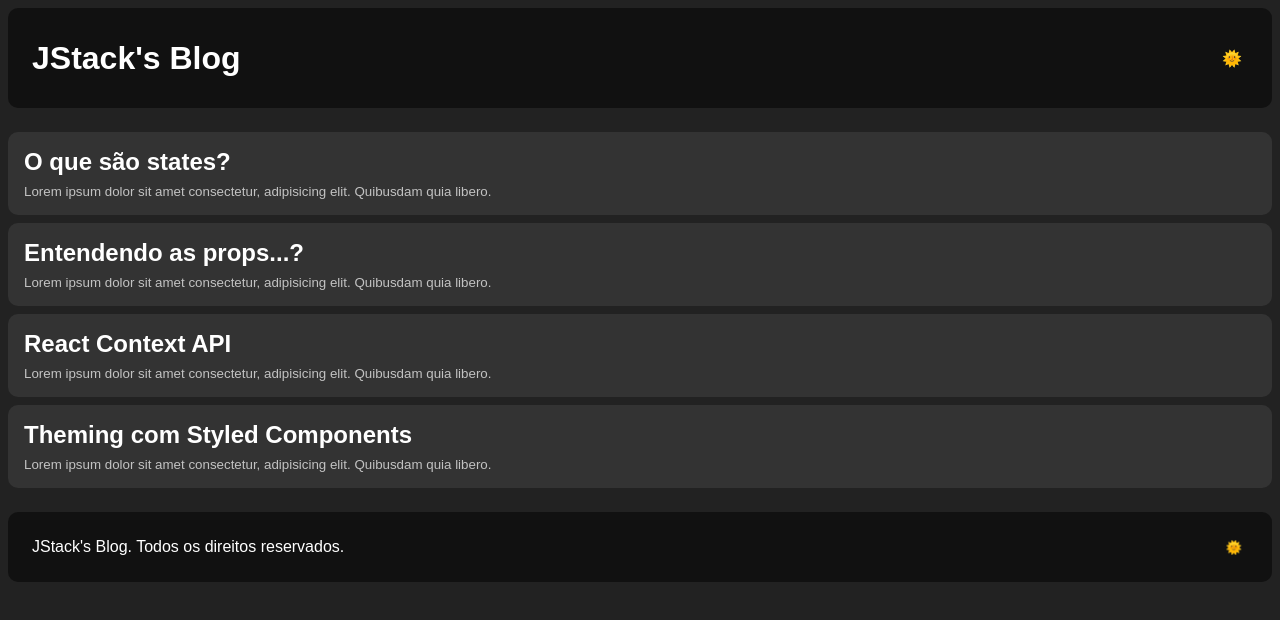
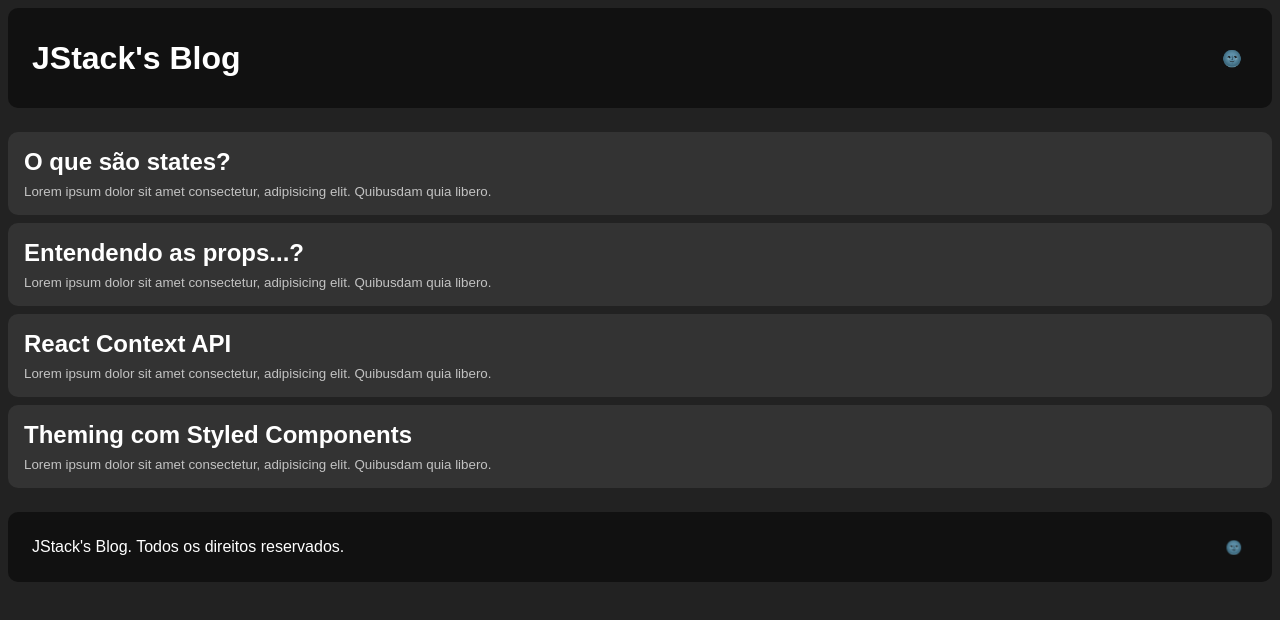
Before and after one commit to rafaelmyb/fundamentos-do-react, a React app: page / in a window 1280 px wide. Shown: the top 620 px of the page. Built offline with nearby package versions, Linux system fonts and the light colour scheme.

Commit message:
Refactoring App adding context api for theme

```diff
--- a/src/App.js
+++ b/src/App.js
@@ -1,30 +1,18 @@
-import React, { useState, useMemo } from 'react';
-import { ThemeProvider } from 'styled-components';
+import React from 'react';
 
+import { ThemeContextProvider } from './context/ThemeContext';
+import { ProviderTheme } from './components/ProviderTheme';
 import GlobalStyle from './styles/global';
 import Layout from './components/Layout';
 
-import themes from './styles/themes';
-
 function App() {
-  const [theme, setTheme] = useState('dark');
-
-  const currentTheme = useMemo(() => {
-    return themes[theme] || themes.dark;
-  }, [theme]);
-
-  function handleToggleTheme() {
-    setTheme(prevState => prevState === 'dark' ? 'light' : 'dark');
-  }
-
   return (
-    <ThemeProvider theme={currentTheme}>
-      <GlobalStyle />
-      <Layout
-        onToggleTheme={handleToggleTheme}
-        selectedTheme={theme}
-      />
-    </ThemeProvider>
+    <ThemeContextProvider>
+      <ProviderTheme>
+        <GlobalStyle />
+        <Layout />
+      </ProviderTheme>
+    </ThemeContextProvider>
   );
 }
 
--- a/src/components/Footer/index.js
+++ b/src/components/Footer/index.js
@@ -1,8 +1,12 @@
-import React from 'react';
+import React, { useContext } from 'react';
 
 import { Container } from './styles';
 
-export default function Footer({ onToggleTheme, selectedTheme }) {
+import { useTheme } from '../../hooks/useTheme';
+
+export default function Footer() {
+  const { selectedTheme, onToggleTheme } = useTheme();
+
   return (
     <Container>
       <span>JStack's Blog. Todos os direitos reservados.</span>
--- a/src/components/Header/index.js
+++ b/src/components/Header/index.js
@@ -1,8 +1,11 @@
-import React from 'react';
+import React, { useContext } from 'react';
 
 import { Container } from './styles';
+import { useTheme } from '../../hooks/useTheme';
 
-export default function Header({ onToggleTheme, selectedTheme }) {
+export default function Header() {
+  const { selectedTheme, onToggleTheme } = useTheme();
+
   return (
     <Container>
       <h1>JStack's Blog</h1>
--- a/src/components/Layout/index.js
+++ b/src/components/Layout/index.js
@@ -4,18 +4,12 @@ import Header from '../Header';
 import PostsList from '../PostsList';
 import Footer from '../Footer'
 
-export default function Layout({ onToggleTheme, selectedTheme }) {
+export default function Layout() {
   return (
     <>
-      <Header
-        onToggleTheme={onToggleTheme}
-        selectedTheme={selectedTheme}
-      />
+      <Header />
       <PostsList />
-      <Footer
-        onToggleTheme={onToggleTheme}
-        selectedTheme={selectedTheme}
-      />
+      <Footer />
     </>
   );
 }
--- /dev/null
+++ b/src/components/ProviderTheme/index.js
@@ -0,0 +1,14 @@
+import React from 'react';
+
+import { ThemeProvider } from 'styled-components';
+import { useTheme } from '../../hooks/useTheme';
+
+export function ProviderTheme(props) {
+  const { currentTheme } = useTheme();
+
+  return (
+    <ThemeProvider theme={currentTheme}>
+      {props.children}
+    </ThemeProvider>
+  );
+}
--- /dev/null
+++ b/src/context/ThemeContext.js
@@ -0,0 +1,30 @@
+import React, { useState, useMemo, createContext } from 'react';
+import { useLocalState } from '../hooks/useLocalState';
+
+import themes from '../styles/themes';
+
+export const ThemeContext = createContext();
+
+export function ThemeContextProvider(props) {
+  const [theme, setTheme] = useLocalState('dark');
+
+  const currentTheme = useMemo(() => {
+    return themes[theme] || themes.dark;
+  }, [theme]);
+
+  function handleToggleTheme() {
+    setTheme(prevState => prevState === 'dark' ? 'light' : 'dark');
+  }
+
+  return (
+    <ThemeContext.Provider
+      value={{
+        selectedTheme: theme,
+        onToggleTheme: handleToggleTheme,
+        currentTheme,
+      }}
+    >
+      {props.children}
+    </ThemeContext.Provider>
+  );
+}
--- /dev/null
+++ b/src/hooks/useLocalState.js
@@ -0,0 +1,19 @@
+import { useEffect, useState } from "react";
+
+export function useLocalState(key, initialValue = '') {
+  const [state, setState] = useState(() => {
+    const storedData = localStorage.getItem(key);
+
+    if (storedData) {
+      return JSON.parse(storedData);
+    }
+
+    return initialValue;
+  });
+
+  useEffect(() => {
+    localStorage.setItem(key, JSON.stringify(state));
+  }, [key, state]);
+
+  return [state, setState];
+}
--- /dev/null
+++ b/src/hooks/useTheme.js
@@ -0,0 +1,7 @@
+import { useContext } from 'react';
+
+import { ThemeContext } from '../context/ThemeContext';
+
+export function useTheme() {
+  return useContext(ThemeContext);
+}
```
